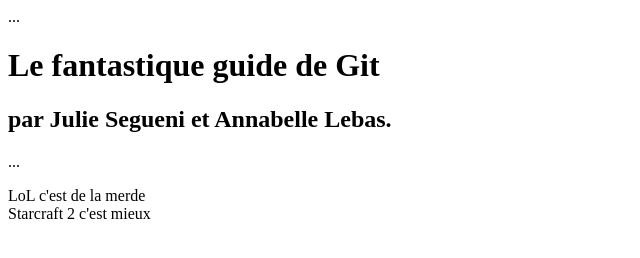
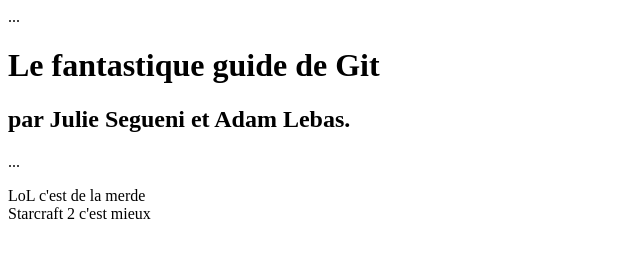
Before and after one commit to Iwantaponey/TD4, a plain HTML site: page index.html in a window 1280 px wide. Shown: the whole page, without its empty margins (0-640 px from the left). Drawn offline with Linux system fonts and the light colour scheme.

Commit message:
Update index.html

```diff
--- a/index.html
+++ b/index.html
@@ -6,7 +6,7 @@
     </head>
     <body>
 <h1> Le fantastique guide de Git </h1>
-<h2> par Julie Segueni et Annabelle Lebas. </h2>
+<h2> par Julie Segueni et Adam Lebas. </h2>
       <!-- Ceci est un commentaire -->
       ...
 <p> LoL c'est de la merde
```
